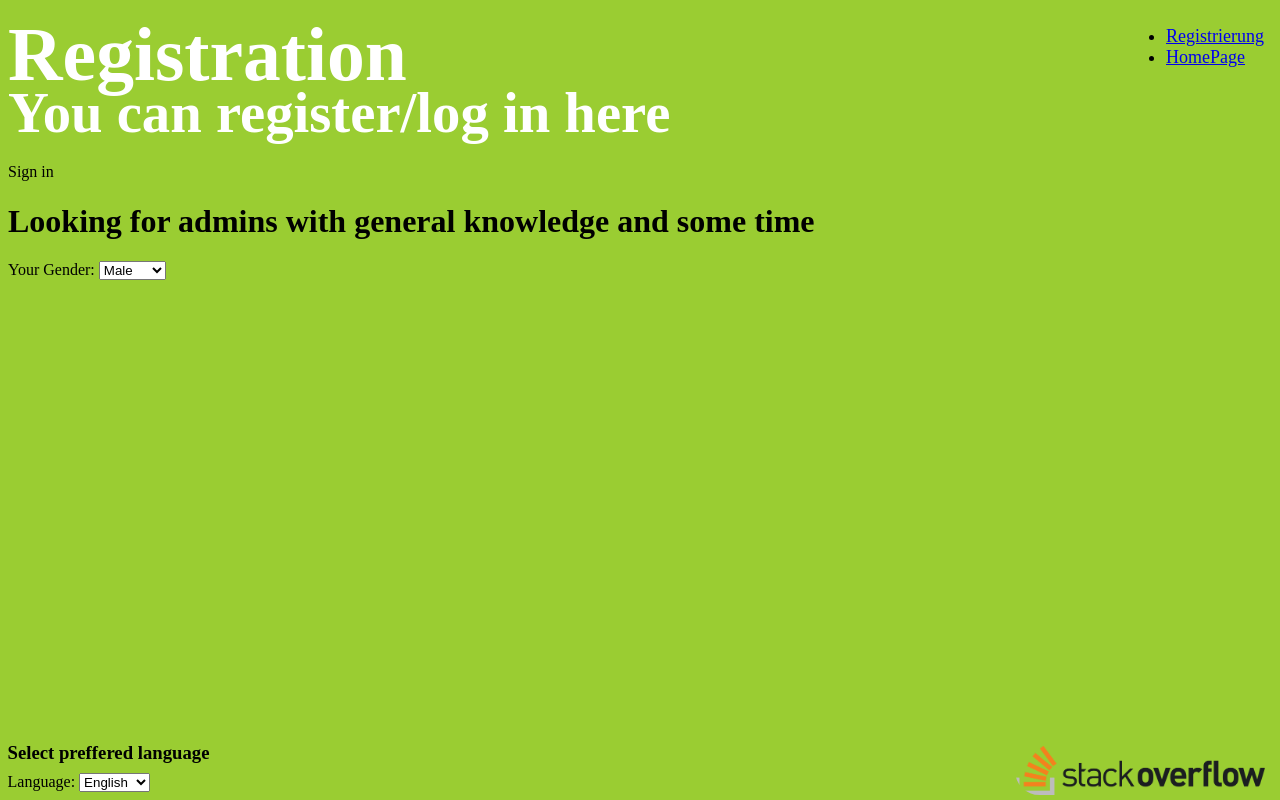
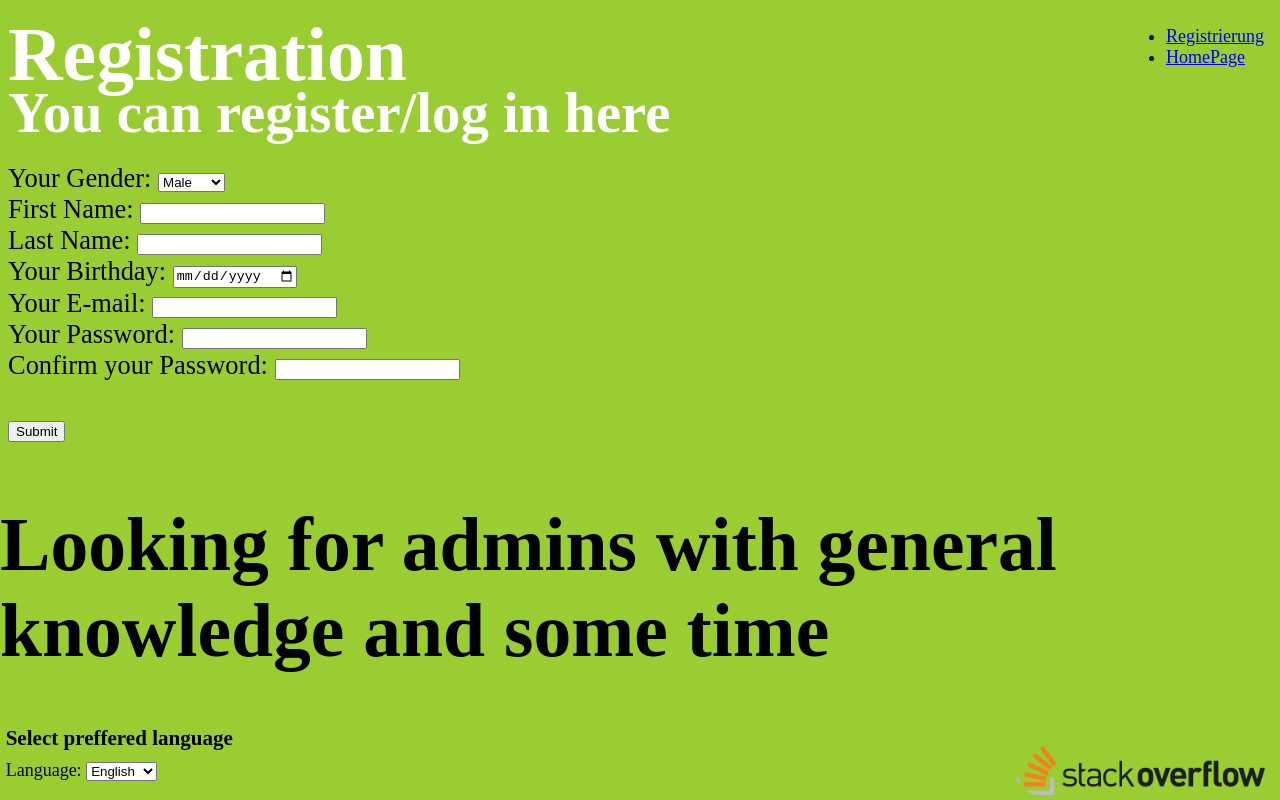
Before and after one commit to Mrdak8/Forum_StackOverFlow_Inspired, a plain HTML site: page Registration.html in a window 1280 px wide. Drawn offline with Linux system fonts and the light colour scheme.

Commit message:
first half

```diff
--- a/Registration.html
+++ b/Registration.html
@@ -30,35 +30,65 @@
       <h2>You can register/log in here</h2>
    </div>
    <header>
-        <img src="Images/1280px-Stack_Overflow_logo.svg.png" alt="Picture not found" />
 
-        <thead>
-            <tr>
-                <th colspan="3">Sign in</th>
-            </tr>
 
-            </table>
    </header>
    <main>
-        <h1>Looking for admins with general knowledge and some time</h1>
+      <div id="Registration">
       <label for="Gender">Your Gender: </label>
       <select name="Geschlecht" id="Gender">
          <option value="Männlich">Male</option>
          <option value="Weiblich">Female</option>
       </select>
+      <br>
+      <label for="Name">First Name:</label>
+      <input type="text" name="Name" id="Name" >
+      <br>
+      <label for="LastName">Last Name: </label>
+      <input type="text" name="Last Name" id="LastName">
+      <br>
+      <label id="Datum" for="Date">Your Birthday: </label>
+      <input type="Date" name="" id="Date">
+      <br>
+      <label for="Email">Your E-mail:</label>
+      <input type="text" name="" id="Email">
+      <br>
+      <label for="Password">Your Password:</label>
+      <input type="Password"name="" id="Password">
+      <br>
+      <label for="password_confirm">Confirm your Password:</label>
+      <input name="password_confirm" type="password" id="password_confirm" oninput="check(this)" />
+<script language='javascript' type='text/javascript'>
+    function check(input) {
+        if (input.value != document.getElementById('password').value) {
+            input.setCustomValidity('Password Must be Matching.');
+        } else {
+            // input is valid -- reset the error message
+            input.setCustomValidity('');
+        }
+    }
+</script>
+<br /><br />
+<input type="submit" />
+
+   </div>
    </main>
    <footer>
-        <div class="languageFooter">
+      <div id="Sprache">
          <h3>Select preffered language</h3>
          <label for="language">Language:</label>
-            <select name="language" id="Language">
+         <select id="Language" name="" onchange="javascript:location.href = this.value;">
             <option value="English">English</option>
-                <option value="German">German</option>
-                <option value="Slovak">Slovak</option>
+            <option value="languageSelector.html">German</option>
+            <option value="languageSelector.html">Slovak</option>
+
+
           </select>
       </div>
+      <img src="Images/1280px-Stack_Overflow_logo.svg.png" alt="Picture not found" />
+
    </footer>
-
+   <h1 id="Admin">Looking for admins with general knowledge and some time</h1>
 </body>
 
 </html>
--- a/mystyle.css
+++ b/mystyle.css
@@ -8,38 +8,74 @@ img {
   bottom: 5px;
 
 }
-  body{
+
+body {
   background-color: yellowgreen;
 }
 
 
-  div.registration{
-    background-color:yellowgreen ;
+div.registration {
+  background-color: yellowgreen;
   background: 0;
   color: black;
   position: absolute;
   top: 8px;
   right: 16px;
-    font-size:large;
+  font-size: large;
 }
-  div.Überschrift{
+
+div.Überschrift {
   background-color: yellowgreen;
   color: white;
   font-size: 1cm;
   line-height: 0.2cm;
 
 }
-  div.Text{
-    font-size: 0.6cm;
-    line-height:0.3cm;
+@font-face {
+  font-family: "My Font";
+  src: url(https://fonts.googleapis.com/css2?family=Akronim&display=swap) format("truetype");
+}
+div.Text {
+  font-size: 0.7cm;
+  line-height: 0.4cm;
   font-weight: bolder;
+  font-family: "My Font",Verdana,Tahoma;
 }
- div.sprache{
+
+p{
+  font-style: oblique;
+}
+
+
+ #Sprache{
+  position: absolute;
+  bottom: 0.5cm;
+  left: 0.15cm;
+  line-height:0.1cm;
   font-size: large;
  }
- div.languageFooter{
-     position:absolute ;
-     bottom: 0.2cm;
-     left: 0.2cm;
-     line-height: 0.1cm;
+p.WorkInProgress{
+  font-size: 3cm;
+  font-variant-position: normal;
+  font-style: italic;
+  border: 1cm;
+  border-color: red;
+  color: rgb(255, 0, 0);
+  border: 30px solid green;
+  padding: 25px;
+  margin: 150px;
+  text-align: center;
 }
+#Admin{
+  position: absolute;
+  bottom: 2cm;
+  left: 0cm;
+  font-size: 2cm;
+  align-content: center;
+}
+
+#Registration{
+  font-size: 0.7cm;
+  align-self: center;
+
+}
```
Also changed, not shown: index.html (+11 -10 lines), languageSelector.html (added, +19 -0 lines). Lines whose indentation alone changed are shown as unchanged.
